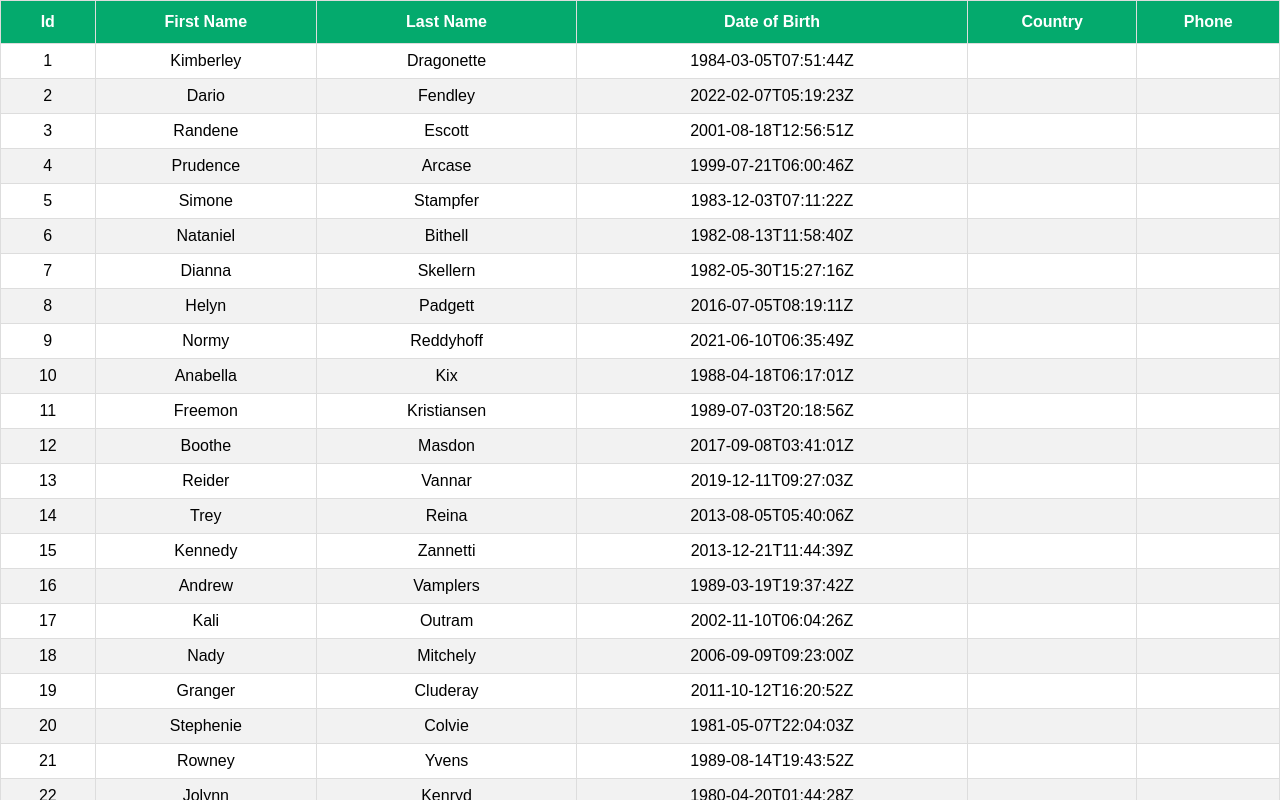
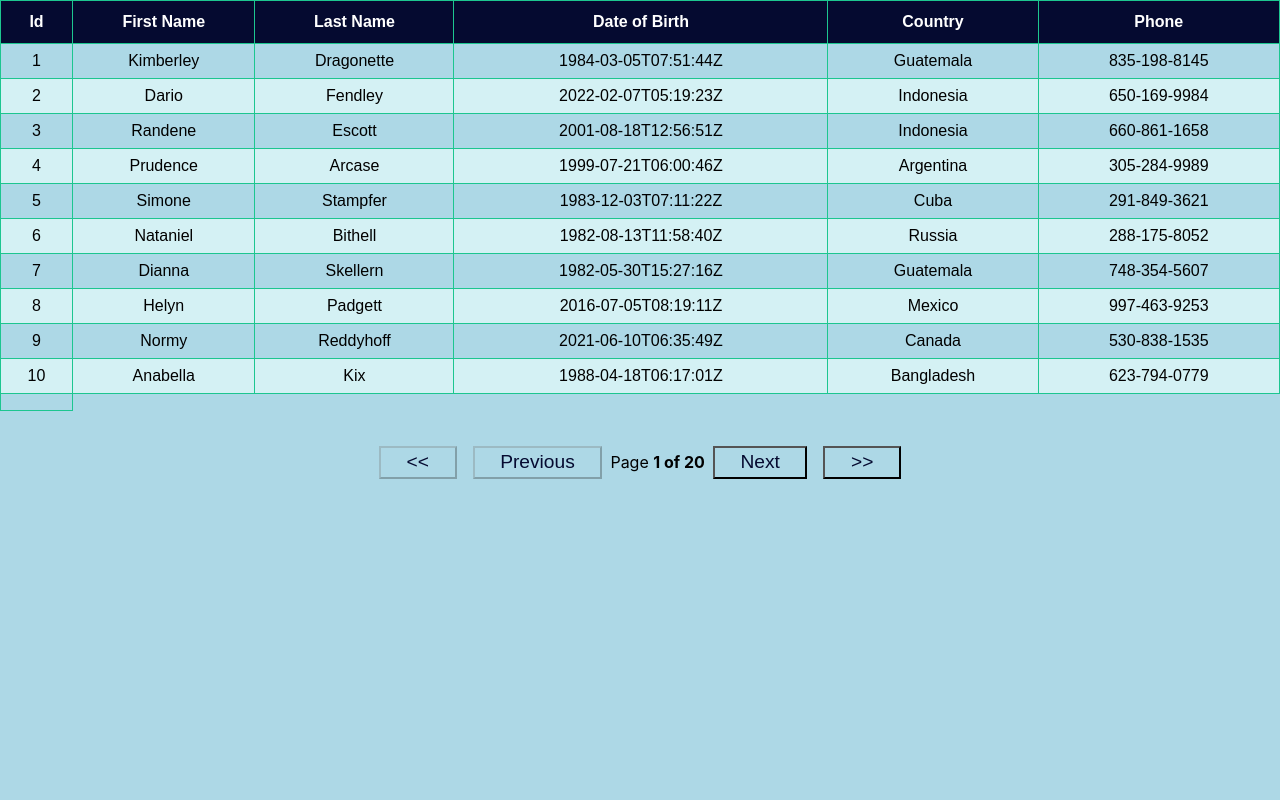
Before and after one commit to tanmayaarora/React-Table-demo, a React (Create React App) app: page / in a window 1280 px wide. Shown: the top 800 px of the page. Built offline with nearby package versions, Linux system fonts and the light colour scheme.

Commit message:
Implemented pagination

```diff
--- a/src/App.css
+++ /dev/null
@@ -1,38 +0,0 @@
-.App {
-  text-align: center;
-}
-
-.App-logo {
-  height: 40vmin;
-  pointer-events: none;
-}
-
-@media (prefers-reduced-motion: no-preference) {
-  .App-logo {
-    animation: App-logo-spin infinite 20s linear;
-  }
-}
-
-.App-header {
-  background-color: #282c34;
-  min-height: 100vh;
-  display: flex;
-  flex-direction: column;
-  align-items: center;
-  justify-content: center;
-  font-size: calc(10px + 2vmin);
-  color: white;
-}
-
-.App-link {
-  color: #61dafb;
-}
-
-@keyframes App-logo-spin {
-  from {
-    transform: rotate(0deg);
-  }
-  to {
-    transform: rotate(360deg);
-  }
-}
--- a/src/App.js
+++ b/src/App.js
@@ -1,24 +1,10 @@
-import './App.css';
-import { BasicTable } from './components/BasicTable';
+import { PaginationTable } from "./components/PaginationTable";
+
 
 function App() {
   return (
     <div className="App">
-      {/* <header className="App-header">
-        <img src={logo} className="App-logo" alt="logo" />
-        <p>
-          Edit <code>src/App.js</code> and save to reload.
-        </p>
-        <a
-          className="App-link"
-          href="https://reactjs.org"
-          target="_blank"
-          rel="noopener noreferrer"
-        >
-          Learn React
-        </a>
-      </header> */}
-      <BasicTable/>
+      <PaginationTable/>
     </div>
   );
 }
--- a/src/components/BasicTable.js
+++ /dev/null
@@ -1,51 +0,0 @@
-import React, {useMemo} from 'react';
-import {useTable} from 'react-table';
-import MOCK_DATA from './MOCK_DATA.json';
-import {COLUMNS} from './columns';
-import './table.css'
-
-export const BasicTable = () => {
-
-    const columns = useMemo(() => COLUMNS, []);
-    const data = useMemo(() => MOCK_DATA, []);
-
-    const tableInstance = useTable({columns,data});
-
-    const {
-        getTableProps,
-        getTableBodyProps,
-        headerGroups,
-        rows,
-        prepareRow
-    } = tableInstance;
-
-    return(
-        <table {...getTableProps()}>
-            <thead>
-                {headerGroups.map((headerGroup) => (
-                    <tr {...headerGroup.getHeaderGroupProps()}>
-                        {headerGroup.headers.map((column) => (
-                            <th {...column.getHeaderProps()}>{column.render('Header')}</th>
-                        ))}
-                    </tr>
-                ))}
-            </thead>
-            <tbody {...getTableBodyProps()}>
-                {rows.map(row => {
-                    prepareRow(row)
-                    return (
-                        <tr {...row.getRowProps()}>
-                            {row.cells.map((cell) => {
-                                return <td {...cell.getCellProps()}>{cell.render('Cell')}</td>
-                            })}
-                        </tr>
-                    )
-                })
-            }
-                <tr>
-                    <td></td>
-                </tr>
-            </tbody>
-        </table>
-    )
-}
--- /dev/null
+++ b/src/components/PaginationTable.js
@@ -0,0 +1,74 @@
+import React, {useMemo} from 'react';
+import {useTable, usePagination} from 'react-table';
+import MOCK_DATA from './MOCK_DATA.json';
+import {COLUMNS} from './columns';
+import './table.css'
+
+export const PaginationTable = () => {
+
+    const columns = useMemo(() => COLUMNS, []);
+    const data = useMemo(() => MOCK_DATA, []);
+
+    const tableInstance = useTable({columns,data}, usePagination);
+
+    const {
+        getTableProps,
+        getTableBodyProps,
+        headerGroups,
+        page,
+        nextPage,
+        previousPage,
+        canNextPage,
+        canPreviousPage,
+        pageOptions,
+        state,
+        gotoPage,
+        prepareRow
+    } = tableInstance;
+
+    const {pageIndex} = state;
+
+    return(
+        <>
+            <table {...getTableProps()}>
+                <thead>
+                    {headerGroups.map((headerGroup) => (
+                        <tr {...headerGroup.getHeaderGroupProps()}>
+                            {headerGroup.headers.map((column) => (
+                                <th {...column.getHeaderProps()}>{column.render('Header')}</th>
+                            ))}
+                        </tr>
+                    ))}
+                </thead>
+                <tbody {...getTableBodyProps()}>
+                    {page.map(row => {
+                        prepareRow(row)
+                        return (
+                            <tr {...row.getRowProps()}>
+                                {row.cells.map((cell) => {
+                                    return <td {...cell.getCellProps()}>{cell.render('Cell')}</td>
+                                })}
+                            </tr>
+                        )
+                    })
+                    }
+                    <tr>
+                        <td></td>
+                    </tr>
+                </tbody>
+            </table>
+            <div className='paginationSection'>
+                <button onClick={() => gotoPage(0)} disabled={!canPreviousPage}>{'<<'}</button>
+                <button onClick={() => previousPage()} disabled={!canPreviousPage}>Previous</button>
+                <span>
+                    Page{' '}
+                    <strong>
+                        {pageIndex + 1} of {pageOptions.length}
+                    </strong>
+                </span>
+                <button onClick={() => nextPage()} disabled={!canNextPage}>Next</button>
+                <button onClick={() => gotoPage(19)} disabled={!canNextPage}>{'>>'}</button>
+            </div>
+        </>
+    )
+}
--- a/src/components/columns.js
+++ b/src/components/columns.js
@@ -16,9 +16,11 @@ export const COLUMNS = [
         accessor: 'date_of_birth'
     },
     {
-        Header: 'Country'
+        Header: 'Country',
+        accessor: 'country'
     },
     {
-        Header: 'Phone'
+        Header: 'Phone',
+        accessor: 'phone'
     }
 ]
--- a/src/components/table.css
+++ b/src/components/table.css
@@ -5,18 +5,36 @@ table {
   }
 
   table td, table th {
-    border: 1px solid #ddd;
+    border: 1px solid #1DC690;
     padding: 8px;
+    text-align: center;
   }
 
-  table tr:nth-child(even){background-color: #f2f2f2;}
+  table tr:nth-child(even){background-color: #D4F1F4;}
 
-  table tr:hover {background-color: #ddd;}
+  table tr:hover {background-color: #7EC8E3;}
 
   table th {
-    padding-top: 12px;
-    padding-bottom: 12px;
+    padding: 12px 0px;
     text-align: center;
-    background-color: #04AA6D;
+    background-color: #050A30;
     color: white;
   }
+
+  .paginationSection {
+    text-align: center;
+    margin: 0rem auto;
+  }
+
+  button {
+    margin: 2.2rem 0.5rem;
+    background: #ADD8E6;
+    color: #050A30;
+    padding: 0.2rem 1.6rem;
+    font-size: 1.2rem;
+  }
+
+  button:hover {
+    background: #7EC8E3;
+    cursor: pointer;
+  }
--- a/src/index.css
+++ b/src/index.css
@@ -3,6 +3,7 @@ body {
   font-family: -apple-system, BlinkMacSystemFont, 'Segoe UI', 'Roboto', 'Oxygen',
     'Ubuntu', 'Cantarell', 'Fira Sans', 'Droid Sans', 'Helvetica Neue',
     sans-serif;
+    background-color: #ADD8E6;
   -webkit-font-smoothing: antialiased;
   -moz-osx-font-smoothing: grayscale;
 }
```
